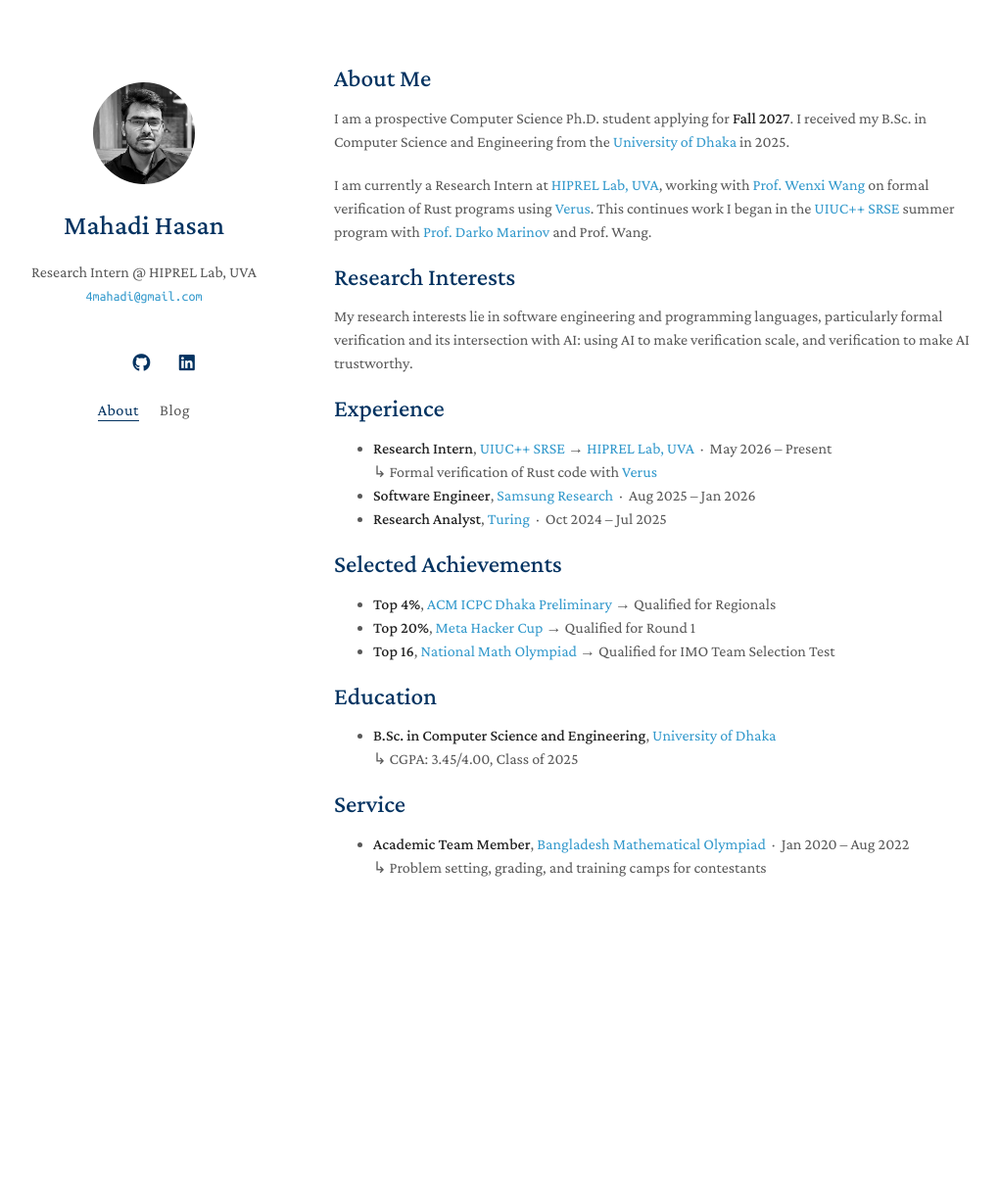
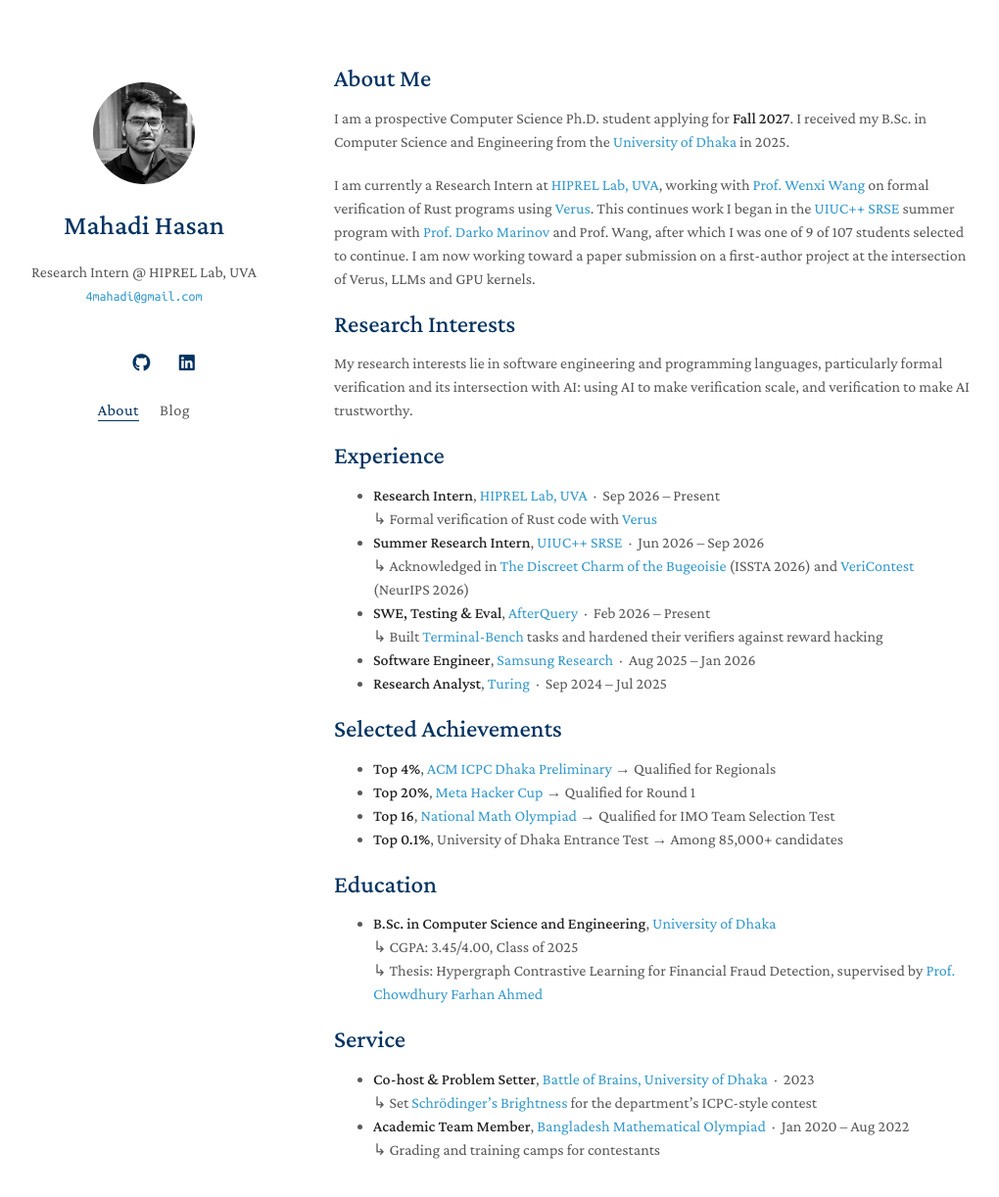
Before and after one commit to meunaught/meunaught.github.io, a Jekyll site: the page built from index.md, in a window 1280 px wide and 1280 px high. Shown: the top 1222 px of the window at 98% size, without its empty margins (129-1149 px from the left). Built offline with Jekyll 4.4.1, drawn with Linux system fonts in a browser that asks for light colours; a style sheet for code colours, icons or effects is not loaded; our own code applies the rules of GitHub Pages for plain Markdown files.

Commit message:
Add CV details to homepage and match CV dates
Split SRSE and HIPREL into separate entries, add AfterQuery, paper
acknowledgments, thesis, Battle of Brains and DU entrance test, and
move Turing's start to Sep 2024.

Co-Authored-By: Claude Opus 5.5 <noreply@anthropic.com>

```diff
--- a/index.md
+++ b/index.md
@@ -6,7 +6,7 @@ layout: homepage
 
 I am a prospective Computer Science Ph.D. student applying for **Fall 2027**. I received my B.Sc. in Computer Science and Engineering from the [University of Dhaka](https://www.du.ac.bd/programDetails/CSE/396) in 2025.
 
-I am currently a Research Intern at [HIPREL Lab, UVA](https://wenxiwang.github.io/lab.html), working with [Prof. Wenxi Wang](https://wenxiwang.github.io/) on formal verification of Rust programs using [Verus](https://github.com/verus-lang/verus). This continues work I began in the [UIUC++ SRSE](https://uiuc-srse.github.io/) summer program with [Prof. Darko Marinov](https://mir.cs.illinois.edu/marinov/) and Prof. Wang.
+I am currently a Research Intern at [HIPREL Lab, UVA](https://wenxiwang.github.io/lab.html), working with [Prof. Wenxi Wang](https://wenxiwang.github.io/) on formal verification of Rust programs using [Verus](https://github.com/verus-lang/verus). This continues work I began in the [UIUC++ SRSE](https://uiuc-srse.github.io/) summer program with [Prof. Darko Marinov](https://mir.cs.illinois.edu/marinov/) and Prof. Wang, after which I was one of 9 of 107 students selected to continue. I am now working toward a paper submission on a first-author project at the intersection of Verus, LLMs and GPU kernels.
 
 ## Research Interests
 
@@ -23,25 +23,33 @@ To show it, add items, then delete these first two lines and the endcomment line
 
 ## Experience
 
-- **Research Intern**, [UIUC++ SRSE](https://uiuc-srse.github.io/) &rarr; [HIPREL Lab, UVA](https://wenxiwang.github.io/lab.html) &nbsp;·&nbsp; May 2026 – Present
+- **Research Intern**, [HIPREL Lab, UVA](https://wenxiwang.github.io/lab.html) &nbsp;·&nbsp; Sep 2026 – Present
   &#8627; Formal verification of Rust code with [Verus](https://github.com/verus-lang/verus)
+- **Summer Research Intern**, [UIUC++ SRSE](https://uiuc-srse.github.io/) &nbsp;·&nbsp; Jun 2026 – Sep 2026
+  &#8627; Acknowledged in [The Discreet Charm of the Bugeoisie](https://mir.cs.illinois.edu/~marinov/publications/KimETAL26Bugeoisie.pdf) (ISSTA 2026) and [VeriContest](https://arxiv.org/abs/2605.08553) (NeurIPS 2026)
+- **SWE, Testing & Eval**, [AfterQuery](https://experts.afterquery.com/) &nbsp;·&nbsp; Feb 2026 – Present
+  &#8627; Built [Terminal-Bench](https://www.tbench.ai/) tasks and hardened their verifiers against reward hacking
 - **Software Engineer**, [Samsung Research](https://research.samsung.com/srbd) &nbsp;·&nbsp; Aug 2025 – Jan 2026
-- **Research Analyst**, [Turing](https://www.turing.com/) &nbsp;·&nbsp; Oct 2024 – Jul 2025
+- **Research Analyst**, [Turing](https://www.turing.com/) &nbsp;·&nbsp; Sep 2024 – Jul 2025
 
 ## Selected Achievements
 
 - **Top 4%**, [ACM ICPC Dhaka Preliminary](https://icpc.global/ICPCID/T0EACN3Z08DJ) &rarr; Qualified for Regionals
 - **Top 20%**, [Meta Hacker Cup](https://www.facebook.com/codingcompetitions/hacker-cup/2020/certificate/2558089417837490) &rarr; Qualified for Round 1
 - **Top 16**, [National Math Olympiad](https://matholympiad.org.bd/posts/gvd/national-result-2019) &rarr; Qualified for IMO Team Selection Test
+- **Top 0.1%**, University of Dhaka Entrance Test &rarr; Among 85,000+ candidates
 
 ## Education
 
 - **B.Sc. in Computer Science and Engineering**, [University of Dhaka](https://www.du.ac.bd/programDetails/CSE/396)
   &#8627; CGPA: 3.45/4.00, Class of 2025
+  &#8627; Thesis: Hypergraph Contrastive Learning for Financial Fraud Detection, supervised by [Prof. Chowdhury Farhan Ahmed](https://scholar.google.com/citations?user=0huuef0AAAAJ)
 
 ## Service
 
+- **Co-host & Problem Setter**, [Battle of Brains, University of Dhaka](https://toph.co/c/cseduic-battle-of-brains-2023) &nbsp;·&nbsp; 2023
+  &#8627; Set [Schrödinger's Brightness](https://toph.co/p/schr-dinger-s-brightness) for the department's ICPC-style contest
 - **Academic Team Member**, [Bangladesh Mathematical Olympiad](https://matholympiad.org.bd/) &nbsp;·&nbsp; Jan 2020 – Aug 2022
-  &#8627; Problem setting, grading, and training camps for contestants
+  &#8627; Grading and training camps for contestants
 
 {% include recent-posts.html %}
```
